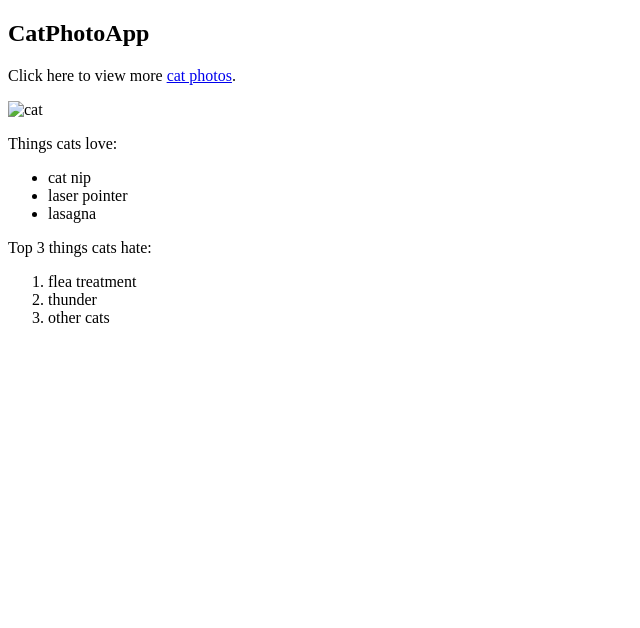
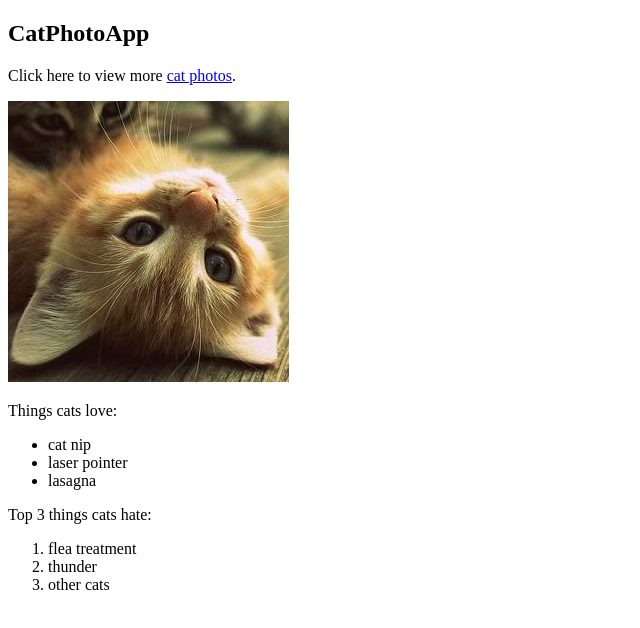
Before and after one commit to SakriyaDangol/Day1Assignment9, a plain HTML site: page index.html in a window 1280 px wide. Shown: the whole page, without its empty margins (0-640 px from the left). Drawn offline with Linux system fonts and the light colour scheme.

Commit message:
commited

```diff
--- a/index.html
+++ b/index.html
@@ -9,7 +9,7 @@
 <body>
     <h2>CatPhotoApp</h2>
     <p>Click here to view more <a href="https://www.google.com/search?q=cat+photos&safe=active&hl=en&sxsrf=ALeKk03yy4z-O2y2A3NOPWwcwPyunQX28Q:1620044881669&source=lnms&tbm=isch&sa=X&ved=2ahUKEwijmMS9wa3wAhUWwjgGHeCeDkoQ_AUoAXoECAEQAw&biw=681&bih=615">cat photos</a>.</p>
-    <img src="C:\Users\sakri\Desktop\vsc pictures\cat.jpg" height= "220" width="370" alt="cat">
+    <img src="relaxing-cat.jpg" alt="cat">
     <p>Things cats love:</p>
     <ul>
         <li>cat nip</li>
```
Also changed, not shown: relaxing-cat.jpg (added).
